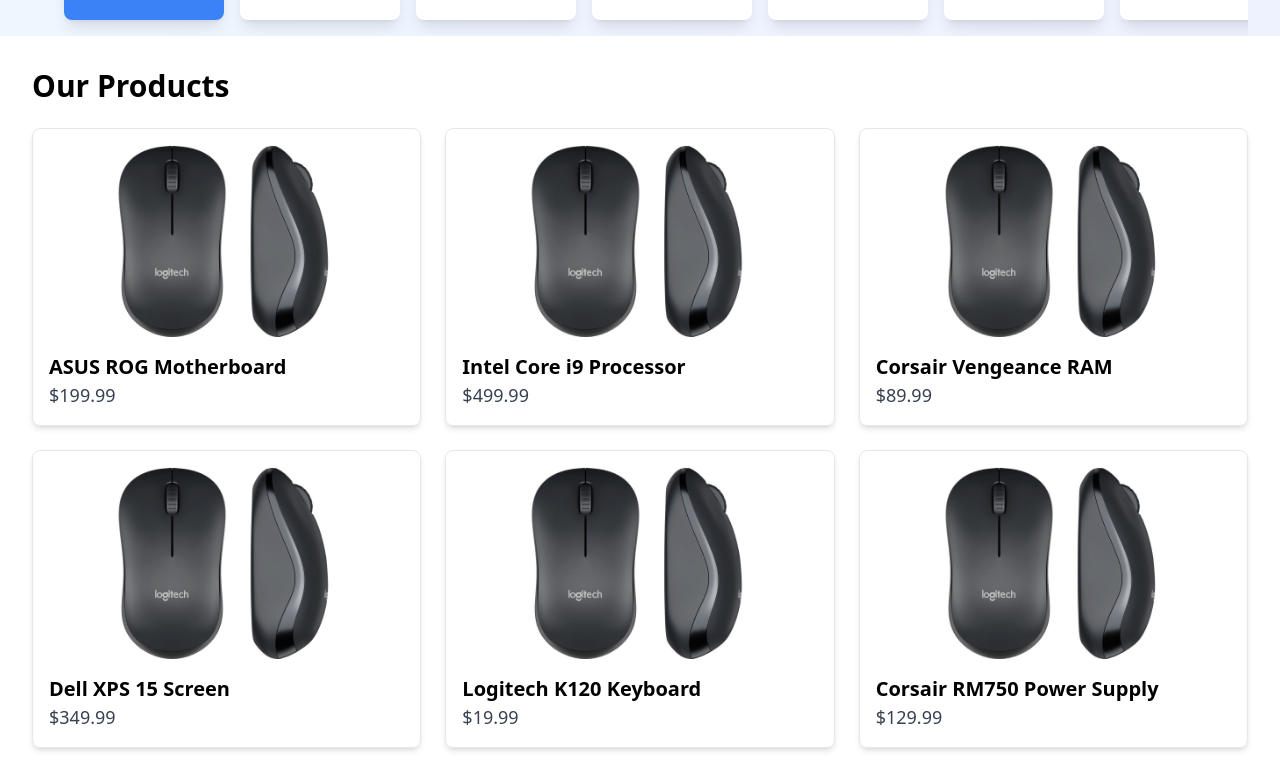
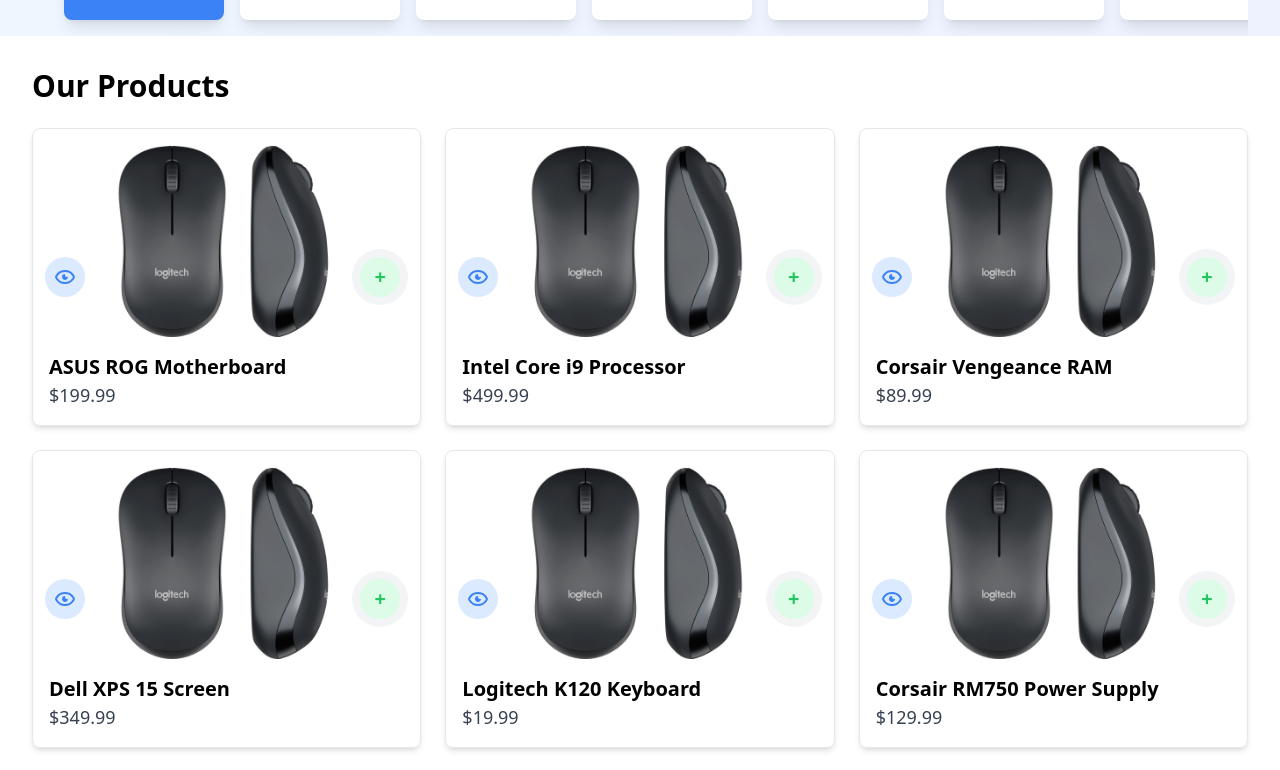
Before and after one commit to mdkawsar-alam/chipcraze, a Next.js app: page / in a window 1280 px wide. Shown: the part 1040-1810 px from the top of the page. Built offline with nearby package versions, Linux system fonts and the light colour scheme.

Commit message:
use useContext hoq

```diff
--- a/src/app/layout.tsx
+++ b/src/app/layout.tsx
@@ -3,6 +3,7 @@
 import "./globals.css";
 import Header from "@/components/sheard/header/Header";
 import Footer from "@/components/sheard/Footer/Footer";
+import { ContextProvider } from "@/context/context";
 
 
 const geistSans = localFont({
@@ -31,9 +32,11 @@
       <body
         className={`${geistSans.variable} ${geistMono.variable} antialiased`}
       >
+      <ContextProvider>
         <Header/>
         {children}
         <Footer/>
+        </ContextProvider>
       </body>
     </html>
   );
--- a/src/components/sheard/header/DesktopNav/DesktopNav.tsx
+++ b/src/components/sheard/header/DesktopNav/DesktopNav.tsx
@@ -1,17 +1,21 @@
-import React from "react";
+"use client"
+import React, { useContext } from "react";
 import Link from "next/link";
 import { FaSearch, FaShoppingCart } from "react-icons/fa";
 import { navItems } from "@/lib/variable";
+import { CartContext } from "@/context/context";
 
+const DesktopNav = () => {
 
-const DesktopNav: React.FC = () => {
+  const { quantities } = useContext(CartContext);
+
   return (
     <nav className="bg-white shadow-md">
       <div className="max-w-[1280px] mx-auto px-4 sm:px-6 lg:px-8">
         <div className="flex justify-between items-center h-16">
           {/* Logo */}
           <div className="flex-shrink-0">
-            <Link href="/">
+            <Link href="/" aria-label="Homepage">
               <h1 className="text-2xl font-bold text-gray-800">ChipCraze</h1>
             </Link>
           </div>
@@ -20,17 +24,14 @@
           <div className="hidden md:flex space-x-6">
             {navItems.map((item, index) => (
               <Link
-                className="block  text-lg relative
-             overflow-hidden group py-2
-            "
                 key={index}
                 href={item.href}
+                className="block text-lg relative overflow-hidden group py-2"
+                aria-label={item.label}
               >
                 {item.label}
-
                 <span
-                  className="absolute left-0 bottom-0 h-0.5 w-full bg-blue-500 transition-transform
-            duration-300 transform scale-x-0 group-hover:scale-x-100"
+                  className="absolute left-0 bottom-0 h-0.5 w-full bg-blue-500 transition-transform duration-300 transform scale-x-0 group-hover:scale-x-100"
                 ></span>
               </Link>
             ))}
@@ -38,16 +39,23 @@
 
           {/* Search, Cart, and Auth Buttons */}
           <div className="flex items-center space-x-4">
-            <FaSearch className="text-gray-600 cursor-pointer" />
+            <FaSearch className=" size-5 text-gray-600 cursor-pointer" aria-label="Search" />
 
             {/* Shopping Cart Icon */}
-            <FaShoppingCart className="text-gray-600 cursor-pointer" />
+            <div className="relative">
+              <FaShoppingCart className= "size-6 text-gray-600 cursor-pointer" aria-label="Shopping Cart" />
+              {Object.values(quantities).reduce((a, b) => a + b, 0) > 0 && (
+                <div className="absolute -top-4 -right-4 bg-orange-500 text-gray-700 text-xs font-bold rounded-full w-5 h-5 flex items-center justify-center">
+                  {Object.values(quantities).reduce((a, b) => a + b, 0)}
+                </div>
+              )}
+            </div>
 
             {/* Login and Signup Buttons */}
-            <Link href="/login">
+            <Link href="/login" aria-label="Login">
               <div className="text-gray-800 hover:text-blue-600">Login</div>
             </Link>
-            <Link href="/signup">
+            <Link href="/signup" aria-label="Signup">
               <div className="bg-blue-600 text-white px-4 py-2 rounded-md hover:bg-blue-700">
                 Signup
               </div>
--- a/src/components/sheard/header/moblileNav/MobileNav.tsx
+++ b/src/components/sheard/header/moblileNav/MobileNav.tsx
@@ -1,12 +1,15 @@
 "use client";
 
+
+import { CartContext } from "@/context/context";
 import { navItems } from "@/lib/variable";
 import Link from "next/link";
-import { useState, useEffect, useRef } from "react";
+import { useState, useEffect, useRef, useContext } from "react";
 import { FaSearch, FaShoppingCart } from "react-icons/fa";
 import { HiOutlineMenuAlt2 } from "react-icons/hi";
 
 const MobileNav = () => {
+  const { quantities } = useContext(CartContext);
   const [isMenuOpen, setIsMenuOpen] = useState(false);
   const navRef = useRef<HTMLElement>(null);
 
@@ -59,7 +62,14 @@
         <div className="flex items-center gap-3">
           <FaSearch className="text-black2 cursor-pointer" />
 
-          <FaShoppingCart className="text-black2 cursor-pointer" />
+          <div className="relative">
+              <FaShoppingCart className="text-gray-600 cursor-pointer" aria-label="Shopping Cart" />
+              {Object.values(quantities).reduce((a, b) => a + b, 0) > 0 && (
+                <div className="absolute -top-1 -right-1 bg-red-500 text-white text-xs font-bold rounded-full w-5 h-5 flex items-center justify-center">
+                  {Object.values(quantities).reduce((a, b) => a + b, 0)}
+                </div>
+              )}
+            </div>
         </div>
       </div>
 
--- a/src/components/ui/homeComponents/HeroSection/ProductSection.tsx
+++ b/src/components/ui/homeComponents/HeroSection/ProductSection.tsx
@@ -1,17 +1,17 @@
-import React from "react";
-import Image from "next/image";
+import PropTypes from 'prop-types';
+import Image from 'next/image'; // Import Image from next/image
+
 import { products } from "@/lib/variable";
-import { images } from "@/lib";
+import { BiShowAlt } from "react-icons/bi";
+import { images } from '@/lib';
+import { useContext } from 'react';
+import { CartContext } from '@/context/context';
 
-interface ProductSectionProps {
-  selectedCategory: string | null;
-  selectedSubCategory: string | null; // Added prop for subcategory
-}
+const ProductSection = ({
+  selectedCategory,
+  selectedSubCategory}) => {
+  const { quantities, increaseQuantity, decreaseQuantity } =useContext(CartContext);
 
-const ProductSection: React.FC<ProductSectionProps> = ({
-  selectedCategory,
-  selectedSubCategory,
-}) => {
   // Filter products based on selected category and subcategory
   const filteredProducts = products.filter((product) => {
     const matchesCategory = selectedCategory
@@ -23,12 +23,17 @@
     return matchesCategory && matchesSubCategory;
   });
 
+  // Handle product details click
+  const handleProductDetails = (productId) => {
+    alert(`Show details for product ${productId}`);
+  };
+
   return (
     <div className="bg-white p-8">
       <h2 className="text-3xl font-bold mb-6">Our Products</h2>
       <div className="grid grid-cols-1 sm:grid-cols-2 lg:grid-cols-3 gap-6">
         {filteredProducts.map((product) => (
-          <div key={product.id} className="border p-4 rounded-lg shadow-md">
+          <div key={product.id} className="border p-4 rounded-lg shadow-md relative">
             <Image
               src={images.product19}
               alt={product.name}
@@ -38,6 +43,47 @@
             />
             <h3 className="text-xl font-semibold">{product.name}</h3>
             <p className="text-lg text-gray-700">${product.price.toFixed(2)}</p>
+
+            <div className="absolute inset-0 flex items-center justify-between px-3">
+              {/* Product details button */}
+              <button
+                onClick={() => handleProductDetails(product.id)}
+                className="w-10 h-10 rounded-full flex items-center justify-center bg-blue-100 text-blue-500"
+              >
+                <BiShowAlt className="text-2xl" />
+              </button>
+
+              {/* Quantity buttons and display */}
+              <div className="flex items-center space-x-2 bg-gray-100 rounded-full p-2">
+                {quantities[product.id] > 0 ? (
+                  <>
+                    <button
+                      onClick={() => decreaseQuantity(product.id)}
+                      className="w-10 h-10 rounded-full flex items-center justify-center bg-red-100 text-red-500"
+                    >
+                      <span className="text-xl font-bold">-</span>
+                    </button>
+                    <span className="text-xl font-bold text-black">
+                      {quantities[product.id] || 0}
+                    </span>
+                    <button
+                      onClick={() => increaseQuantity(product.id)}
+                      className="w-10 h-10 rounded-full flex items-center justify-center bg-green-100 text-green-500"
+                    >
+                      <span className="text-xl font-bold">+</span>
+                    </button>
+                  </>
+                ) : (
+                  // Show only the "+" button initially
+                  <button
+                    onClick={() => increaseQuantity(product.id)}
+                    className="w-10 h-10 rounded-full flex items-center justify-center bg-green-100 text-green-500"
+                  >
+                    <span className="text-xl font-bold">+</span>
+                  </button>
+                )}
+              </div>
+            </div>
           </div>
         ))}
       </div>
@@ -45,4 +91,10 @@
   );
 };
 
+// Prop validation
+ProductSection.propTypes = {
+  selectedCategory: PropTypes.string,
+  selectedSubCategory: PropTypes.string,
+};
+
 export default ProductSection;
--- /dev/null
+++ b/src/context/context.tsx
@@ -0,0 +1,39 @@
+ "use client"
+import React, { createContext, useContext, useState } from "react";
+
+
+interface CartContextType {
+  quantities: { [key: number]: number };
+  increaseQuantity: (productId: number) => void;
+  decreaseQuantity: (productId: number) => void;
+}
+
+// Create context
+export const CartContext = createContext<CartContextType | undefined>(undefined);
+
+// Provide context
+export const ContextProvider = ({ children }: { children: React.ReactNode }) => {
+  const [quantities, setQuantities] = useState<{ [key: number]: number }>({});
+
+  //  increase the quantity of a product
+  const increaseQuantity = (productId: number) => {
+    setQuantities((prevQuantities) => ({
+      ...prevQuantities,
+      [productId]: (prevQuantities[productId] || 0) + 1,
+    }));
+  };
+
+  // decrease the quantity of a product
+  const decreaseQuantity = (productId: number) => {
+    setQuantities((prevQuantities) => ({
+      ...prevQuantities,
+      [productId]: Math.max((prevQuantities[productId] || 0) - 1, 0),
+    }));
+  };
+
+  return (
+    <CartContext.Provider value={{ quantities, increaseQuantity, decreaseQuantity }}>
+      {children}
+    </CartContext.Provider>
+  );
+};
```
